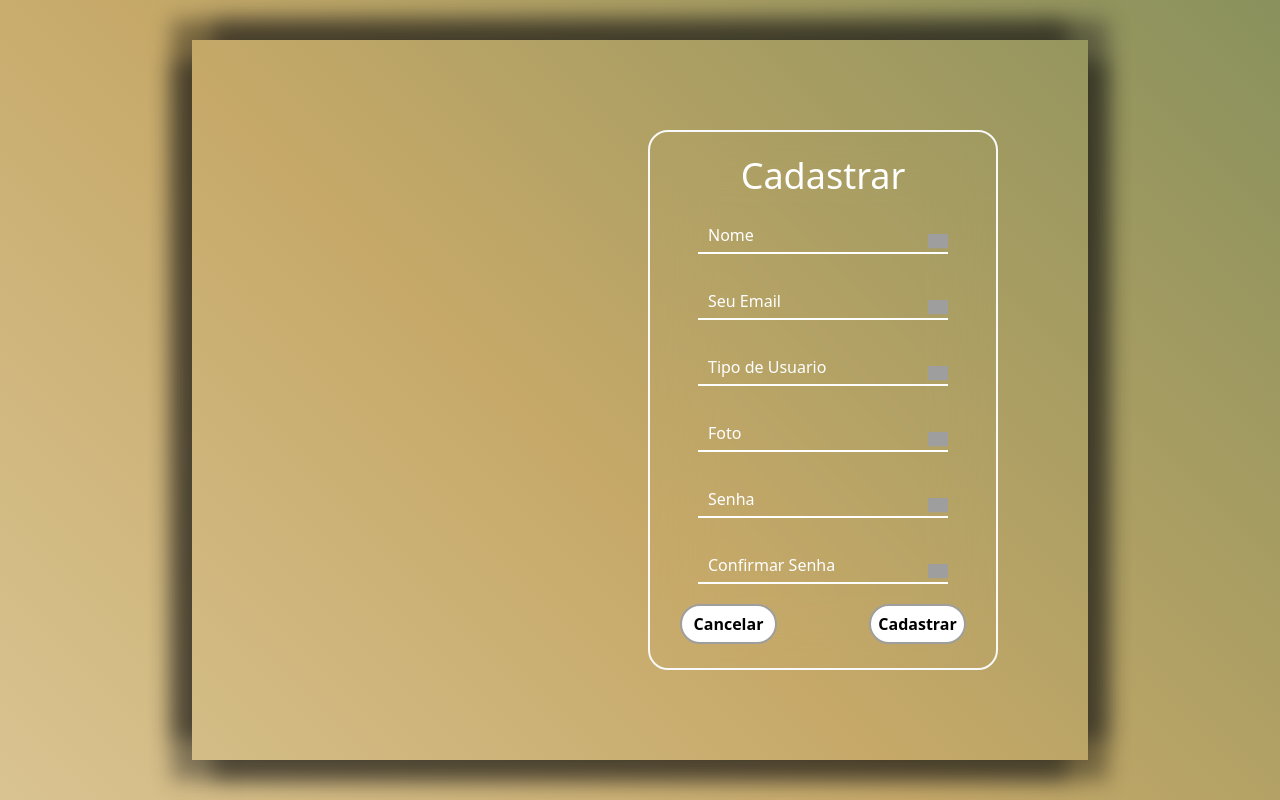
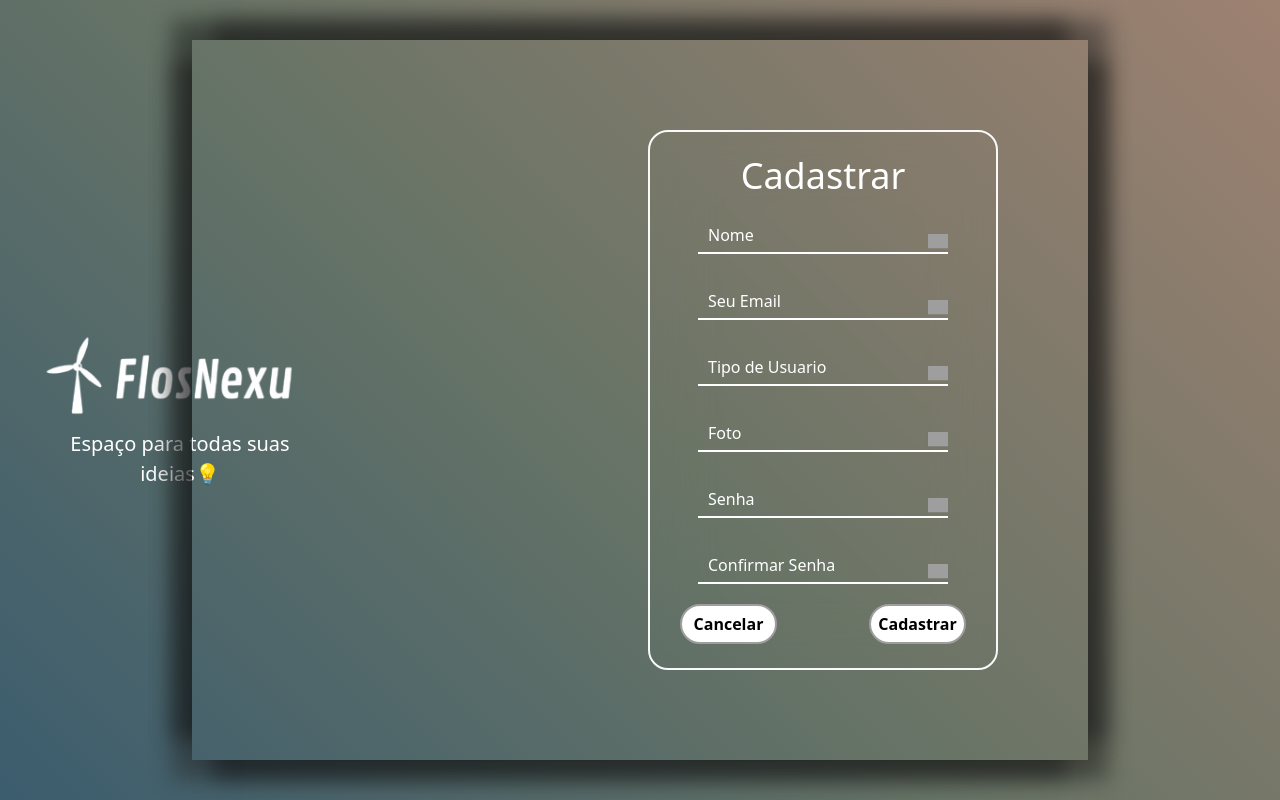
Before and after one commit to Projeto-Integrador-FlosNexu/front-end, a React (Vite) app: page /cadastroUsuario in a window 1280 px wide. Built offline with nearby package versions, Linux system fonts and the light colour scheme; grey boxes are pictures that could not be loaded.

Commit message:
Atualizações

```diff
--- a/src/pages/cadastro/Cadastro.css
+++ b/src/pages/cadastro/Cadastro.css
@@ -1,3 +1,63 @@
+
+/*.logo{
+  background-image: url(../../assets//logoFN.png);
+  Background-repeat: no-repeat;
+  Background-size: cover;
+  width: 100%;
+  min-height: 100vh;
+  display: flex;
+  align-items: center;
+  justify-content: center;
+  position: relative;
+}*/
+
+/*.posicaoLogo{
+  width: 260px;
+  position: absolute;
+	right: 1150px;
+	top: 160px;
+}*/
+
+.posicaoLogo{
+  width: 260px;
+  position: absolute;
+	right: 980px;
+	top: 330px;
+}
+
+.slogan span{
+  font-size: 20px;
+  color: #fff;
+  position: relative;
+  top: -100;
+}
+
+.slogan span::before{
+  content: "";
+  color: rgb(255, 255, 255);
+  animation: escrevendo 15s infinite;
+}
+
+@keyframes escrevendo{
+  0%,20%{
+    content: "Sua loja online de energia limpa!";
+  }
+  21%,40%{
+    content: "Nossa forma de mudar o mundo.";
+  }
+  41%,60%{
+    content: "Espaço para todas suas ideias💡";
+  }
+  61%,80%{
+    content: "Aqui fazemos por você!";
+  }
+  81%,100%{
+    content: "Contribua com a natureza.";
+  }
+
+}
+
+
 
 .fundoCadastro {
   display: flex;
@@ -6,9 +66,9 @@
   height: 100vh;
   width: 100vw;
 
-    background: linear-gradient(45deg, #FFFFEC, #F1E4C3, #C6A969, #597E52);
+  background: linear-gradient(45deg, #094277, #687466, #cd8d7b, #fbc490);
   background-size: 300% 300%;
-    animation: colors 15s ease infinite;
+  animation: colors 10s ease infinite;
 }
 
 @keyframes colors {
@@ -114,5 +174,5 @@
 transform: translateY(-50%);
 width: 20px;
 /* Ajuste o tamanho da imagem conforme necessário */
-  /* height: auto; */
+height: auto;
 }
--- a/src/pages/cadastro/Cadastro.tsx
+++ b/src/pages/cadastro/Cadastro.tsx
@@ -3,8 +3,11 @@ import { useNavigate } from 'react-router-dom'
 import Usuario from '../../models/Usuario'
 import { cadastrarUsuario } from '../../services/Service'
 import './Cadastro.css'
+import logo from '../../assets/logoFN.png'
+
 
 function Cadastro() {
+
 
   let navigate = useNavigate()
 
@@ -72,6 +75,14 @@ function Cadastro() {
   return (
     <>
       <div className="fundoCadastro ">
+        <div className='posicaoLogo text-center'>
+          <img src={logo} alt="Logo FlosNexu" />
+          <div className='ml-5'>
+        <p className='slogan'>
+          <span></span>
+        </p>
+        </div>
+        </div>
         <div className='conteudo'>
           <div className='form-boxCadastro'>
             <form onSubmit={cadastrarNovoUsuario}>
--- a/src/pages/login/Login.css
+++ b/src/pages/login/Login.css
@@ -5,9 +5,9 @@ section {
     height: 100vh;
     width: 100vw;
 
-    background: linear-gradient(45deg, #084177, #687466, #cd8d7b, #fbc490);
+    background: linear-gradient(45deg, #094277, #687466, #cd8d7b, #fbc490);
     background-size: 300% 300%;
-    animation: colors 15s ease infinite;
+    animation: colors 10s ease infinite;
   }
 
   @keyframes colors {
--- a/src/pages/login/Login.tsx
+++ b/src/pages/login/Login.tsx
@@ -84,7 +84,7 @@ function Login() {
 
             <p className='text-white font-bold'>
               Ainda não tem uma conta?{' '}
-              <Link to="/cadastroUsuario" className=" text-green-400 hover:underline">
+              <Link to="/cadastroUsuario" className=" text-green-400  hover:underline">
                 Cadastre-se
               </Link>
             </p>
```
Also changed, not shown: src/assets/cadastroLogo.gif (deleted), src/assets/logoFN.png (added). Lines whose indentation alone changed are shown as unchanged.
